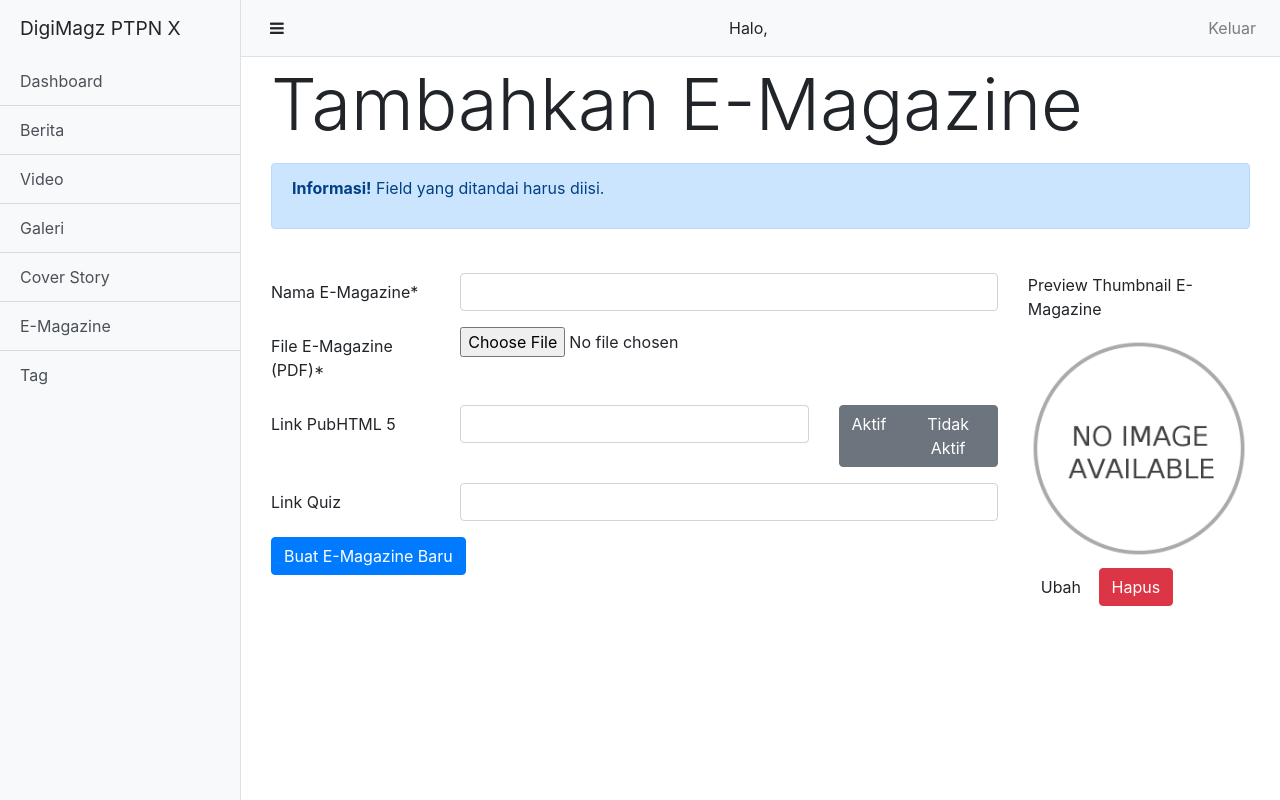
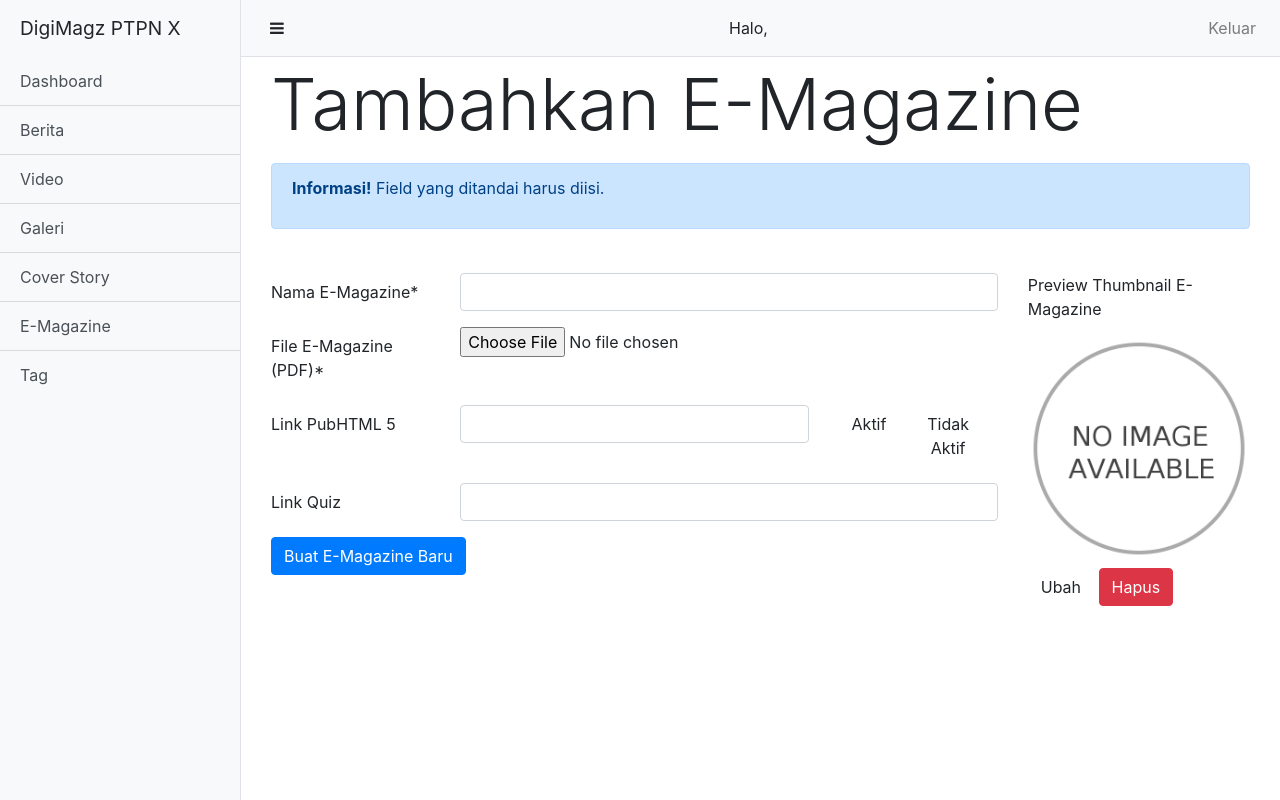
Before and after one commit to bijancot/digidigi, a CodeIgniter app: page /index.php/emagz/add in a window 1280 px wide. Run offline with CodeIgniter, Linux system fonts and the light colour scheme; some libraries are stand-ins or nearby versions.

Commit message:
add input radio 4

```diff
--- a/application/views/emagz/add_emagz.php
+++ b/application/views/emagz/add_emagz.php
@@ -48,10 +48,10 @@
           </div>
           <div class="col-3">
             <div class="btn-group btn-group-toggle" data-toggle="buttons">
-              <label class="btn btn-secondary active">
+              <label class="btn btn-default active">
                 <input type="radio" value="true" name="IS_PUBACTIVE" id="option2" autocomplete="off"> Aktif
               </label>
-              <label class="btn btn-secondary">
+              <label class="btn btn-default">
                 <input type="radio" value="false" name="IS_PUBACTIVE" id="option3" autocomplete="off"> Tidak Aktif
               </label>
             </div>
```
